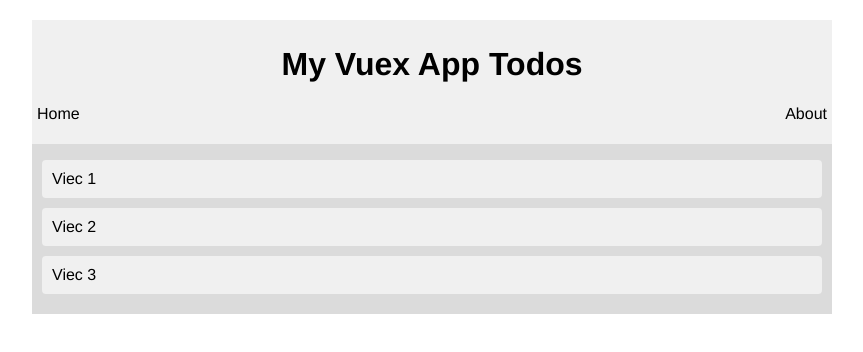
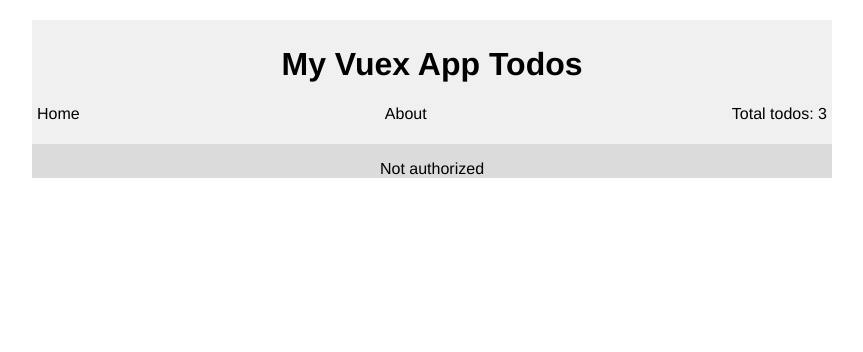
Before and after one commit to mikitran721/vuex3-crash, a Vue app: page / in a window 1280 px wide. Shown: the top 352 px of the page, without its empty margins (208-1071 px from the left). Built offline with nearby package versions, Linux system fonts and the light colour scheme.

Commit message:
using state without helpers

```diff
--- a/src/components/Navbar.vue
+++ b/src/components/Navbar.vue
@@ -4,13 +4,19 @@
     <ul>
         <li>Home</li>
         <li>About</li>
+        <li>Total todos: {{ totalTodos }}</li>
     </ul>
   </div>
 </template>
 
 <script>
 export default {
-    name:'NavbarApp'
+    name:'NavbarApp',
+    computed:{
+        totalTodos(){
+            return this.$store.state.todos.length;
+        }
+    }
 }
 </script>
 
--- a/src/components/Todos.vue
+++ b/src/components/Todos.vue
@@ -1,18 +1,31 @@
 <template>
   <div class="todo-list">
-    <ul>
+    <ul v-if="isAuthenticated">
         <li v-for="todo in todos" :key="todo.id">
             {{ todo.title }}
         </li>
     </ul>
+    <p v-else style="text-align: center;">Not authorized</p>
   </div>
 </template>
 
 <script>
+//helpers
+import { mapState } from 'vuex';
+
 export default {
     name:'TodosApp',
+    computed:{
+        //xao nau data
+        todos(){
+            return this.$store.state.todos;
+        }
+        ,isAuthenticated(){
+            return this.$store.state.auth.isAuthenticated;
+        }
+    }
     //trang thai khoi diem ~ ref() cua vue3
-    data(){
+    /* data(){
         return{
             todos:[
                 {id:1,title:'Viec 1',completed:false},
@@ -20,7 +33,7 @@
                 {id:3,title:'Viec 3',completed:true},
             ]
         }
-    }
+    } */
 }
 </script>
 
--- a/src/main.js
+++ b/src/main.js
@@ -1,8 +1,11 @@
-import Vue from 'vue'
-import App from './App.vue'
+import Vue from "vue";
+import App from "./App.vue";
 
-Vue.config.productionTip = false
+import store from "./store";
+
+Vue.config.productionTip = false;
 
 new Vue({
-  render: h => h(App),
-}).$mount('#app')
+  render: (h) => h(App),
+  store,
+}).$mount("#app");
--- a/src/store/index.js
+++ b/src/store/index.js
@@ -3,11 +3,20 @@
 
 Vue.use(Vuex);
 
-//data
+//data chung
 const storeData = {
-  todos: [
-    { id: 1, title: "Viec 1", completed: false },
-    { id: 2, title: "Viec 2", completed: false },
-    { id: 3, title: "Viec 3", completed: true },
-  ],
+  state: {
+    todos: [
+      { id: 1, title: "Viec 1", completed: false },
+      { id: 2, title: "Viec 2", completed: false },
+      { id: 3, title: "Viec 3", completed: true },
+    ],
+    auth: {
+      isAuthenticated: false,
+    },
+  },
 };
+
+const store = new Vuex.Store(storeData);
+
+export default store;
```
Also changed, not shown: 1 other file (tests, documents, lock files or other folders).
